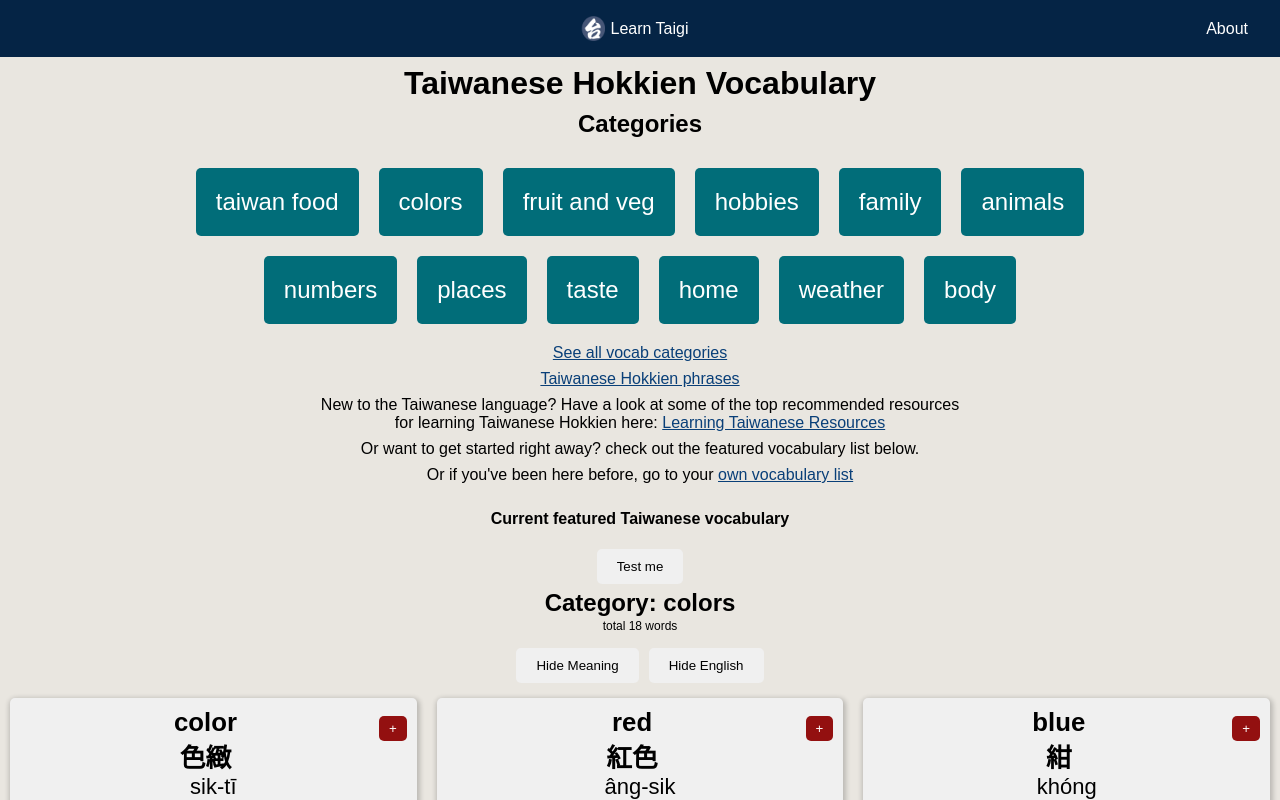
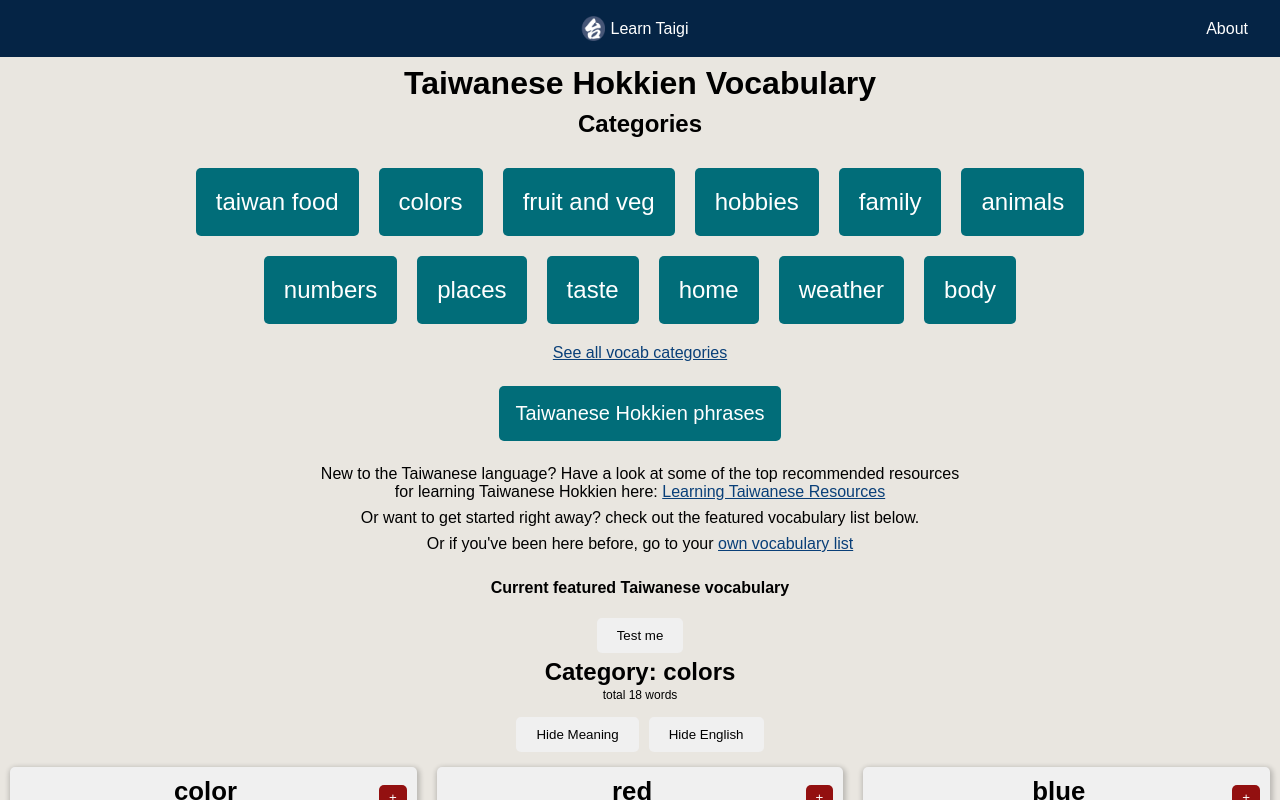
Before and after one commit to jielongjp/study-taigi, a Next.js app: page / in a window 1280 px wide. Shown: the top 800 px of the page. Built offline with nearby package versions, Linux system fonts and the light colour scheme.

Commit message:
style link

```diff
--- a/src/pages/index.tsx
+++ b/src/pages/index.tsx
@@ -30,9 +30,9 @@ export default function Home({ vocabList }: HomeProps) {
         <StText>
           <Link href="/vocab">See all vocab categories</Link>
         </StText>
-        <StText>
+        <StPhraseList>
           <Link href="/phrases">Taiwanese Hokkien phrases</Link>
-        </StText>
+        </StPhraseList>
         <StText>
           New to the Taiwanese language? Have a look at some of the top
           recommended resources <br></br> for learning Taiwanese Hokkien here:{" "}
@@ -172,3 +172,21 @@ const StLinkBreak = styled.div`
   background-color: #555555;
   margin: 20px 0;
 `;
+
+const StPhraseList = styled.div`
+  a {
+    display: inline-block;
+    font-size: 20px;
+    padding: 16px;
+    margin: 16px 0;
+    background-color: #016d79;
+    color: #fff;
+    text-decoration: none;
+    border-radius: 5px;
+    transition: background-color 0.2s ease;
+
+    &:hover {
+      background-color: #0056b3;
+    }
+  }
+`;
```
